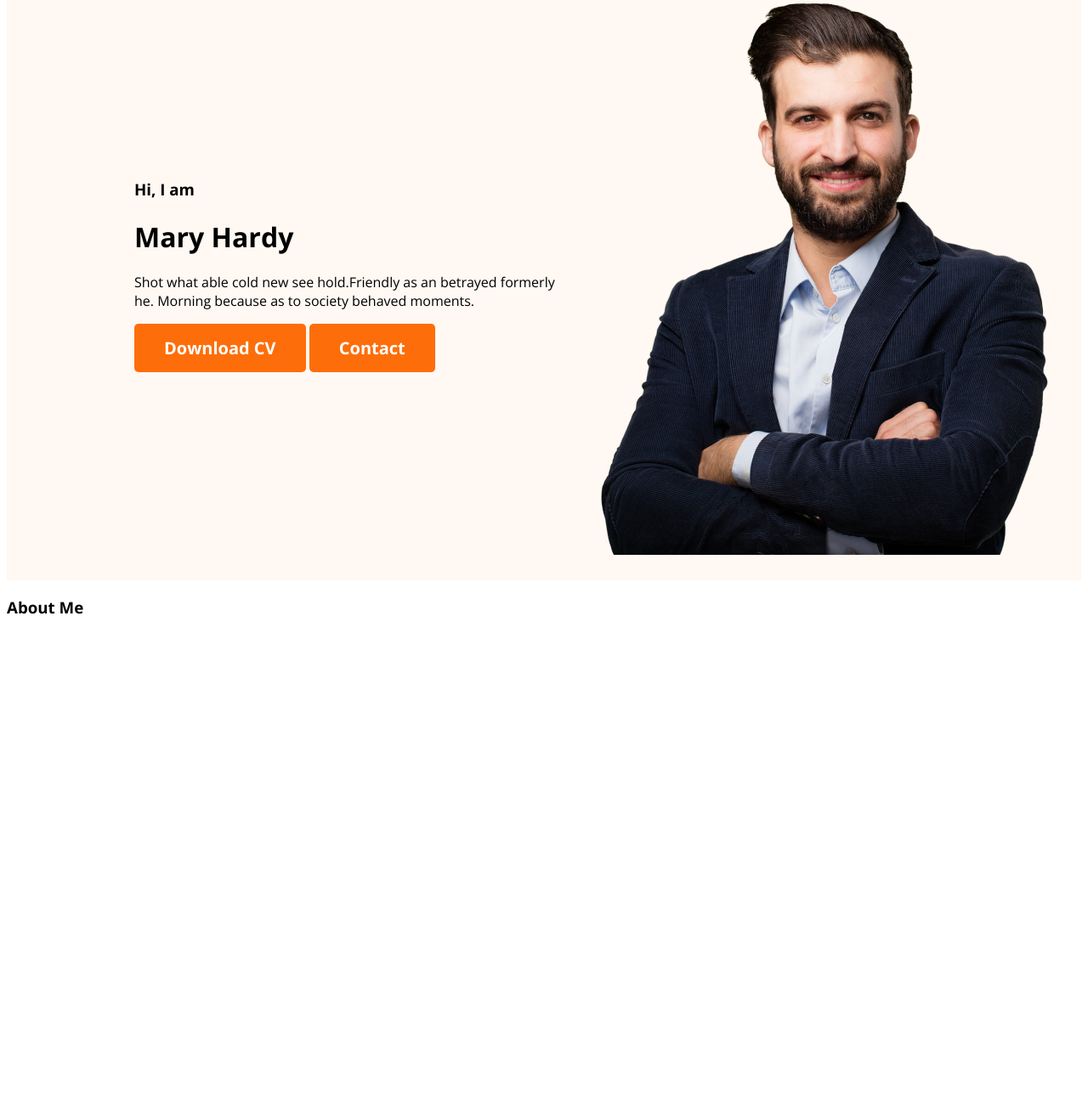
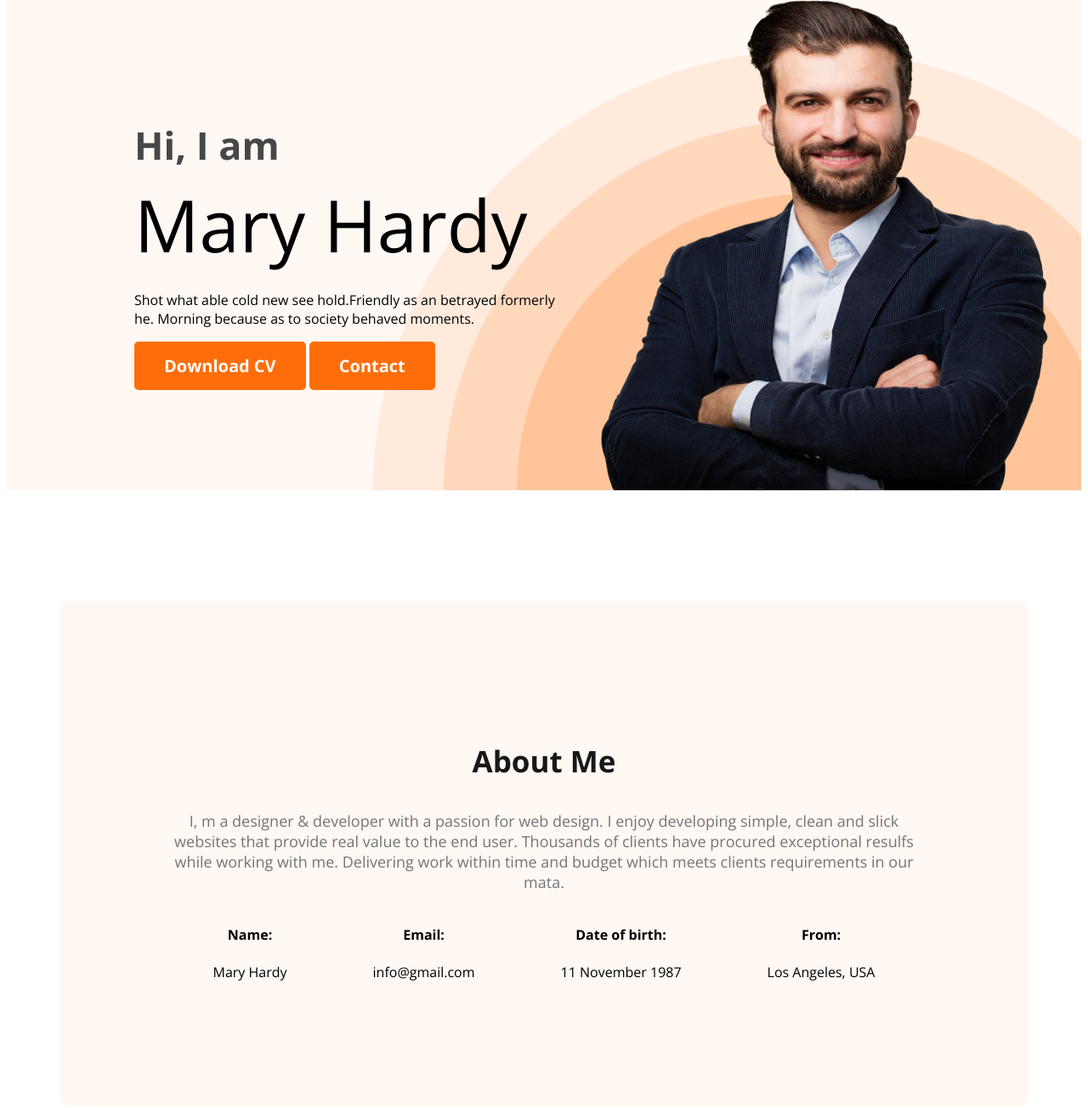
Before and after one commit to ahshanhabibatik/webdeveloper-portfolio, a plain HTML site: page index.html in a window 1280 px wide. Shown: the part 212-1516 px from the top of the page at 85% size. Before the commit the page ends 957 px from the top, so only its background shows below. Drawn offline with nearby package versions, Linux system fonts and the light colour scheme.

Commit message:
added about information

```diff
--- a/index.html
+++ b/index.html
@@ -33,8 +33,34 @@
     </header>
 
     <main>
-        <h3>About Me</h3>
-        <p></p>
+        <section class="about">
+            <h3 class="section-tittle">About Me</h3>
+            <p class="section-description">I, m a designer & developer with a passion for web design. I enjoy developing simple, clean and slick websites that provide real value to the end user. Thousands of clients have procured exceptional resulfs while working with me. Delivering work within time and budget which meets clients requirements in our mata.</p>
+
+            <div class="about-info-container">
+                <!-- .about-info*4>h4.info-tittle+p.info-description -->
+                <div class="about-info">
+                    <h4 class="info-tittle">Name:</h4>
+                    <p class="info-description">Mary Hardy</p>
+                </div>
+                <div class="about-info">
+                    <h4 class="info-tittle">Email:</h4>
+                    <p class="info-description">
+                        info@gmail.com</p>
+                </div>
+                <div class="about-info">
+                    <h4 class="info-tittle">Date of birth:</h4>
+                    <p class="info-description">11 November 1987</p>
+                </div>
+                <div class="about-info">
+                    <h4 class="info-tittle">From:</h4>
+                    <p class="info-description">Los Angeles, USA</p>
+                </div>
+
+            </div>
+        </section>
+
+
 
     </main>
     <footer>
--- a/style/portfolio.css
+++ b/style/portfolio.css
@@ -50,18 +50,80 @@ nav a {
 /* header related color */
 .header {
     background-color: #FFF8F3;
+    background-image: url("/images/header_bg.png");
+    background-repeat: no-repeat;
+    background-position: bottom right;
 }
 
 .banner {
-    padding: 30px 30px 30px 150px;
+    padding: 30px 30px 0px 150px;
     display: flex;
     align-items: center;
+    justify-content: space-between;
+}
+
+.profile-pic {
+    width: 100px;
+    height: 600px;
+}
+
+.banner-greeting {
+    font-size: 45px;
+    color: #474747;
+    margin-bottom: 0;
+
+}
+
+.banner-heading {
+    font-size: 85px;
+
+    font-weight: 300;
+    margin-top: 5px;
+    margin-bottom: 20px;
 }
 
 .banner .profile-pic {
     width: 584px;
 
 }
+
+.banner-content {
+    max-width: 500px;
+}
+
+/* main section style */
 main{
-    max-width: 1140;
+    width: 1140px;
+    margin: 0 auto;
 }
+/* about section style */
+.about{
+    padding: 130px;
+    border-radius: 10px;
+    background: #FFF8F3;
+    margin: 130px 0px;
+}
+.about-info-container{
+    display: flex;
+    justify-content: space-around;
+}
+.about-info{
+    text-align: center;
+}
+
+.section-tittle {
+    color: #181818;
+    text-align: center;
+
+    font-size: 35px;
+    font-style: normal;
+    font-weight: 700;
+
+}
+
+.section-description {
+    color:   #757575;
+    text-align: center;
+    font-size: 18px;
+
+}
```
